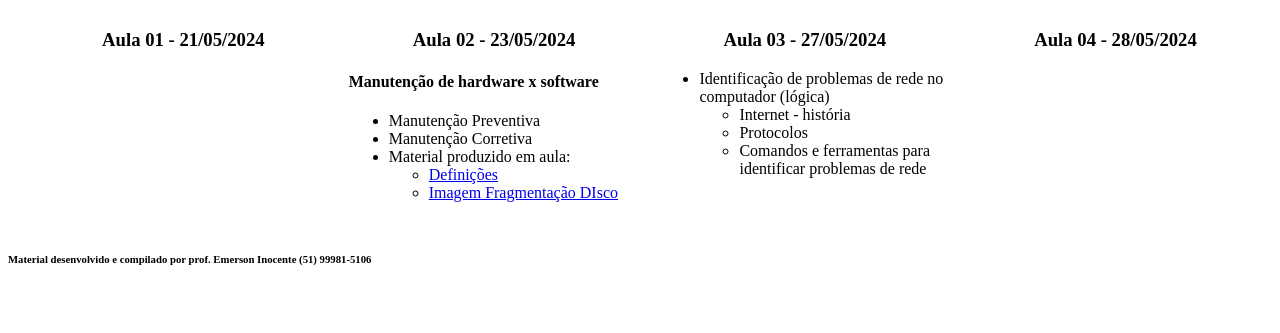
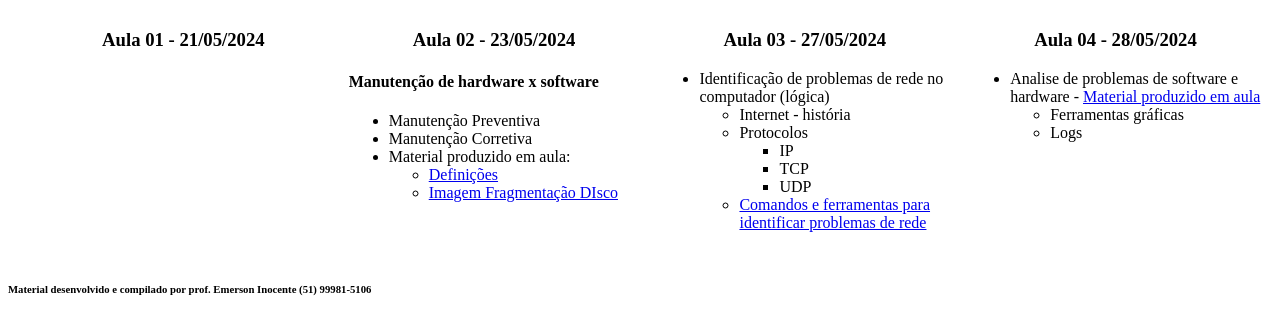
Before and after one commit to emersoninocente/uc03, a plain HTML site: page index.html in a window 1280 px wide. Shown: the part 207-540 px from the top of the page. Drawn offline with Linux system fonts and the light colour scheme.

Commit message:
Update aulas 03 e 04

```diff
--- a/index.html
+++ b/index.html
@@ -62,12 +62,24 @@
                         <ul>
                             <li>Internet - história</li>
                             <li>Protocolos</li>
-                            <li>Comandos e ferramentas para identificar problemas de rede</li>
+                            <ul>
+                                <li>IP</li>
+                                <li>TCP</li>
+                                <li>UDP</li>
+                            </ul>
+                            <li><a href="aula03/Problema_Rede_Computador.txt">Comandos e ferramentas para identificar problemas de rede</a></li>
                         </ul>
                     </ul>
                 </div>
                 <div class="col-25">
                     <h3>Aula 04 - 28/05/2024</h3>
+                    <ul>
+                        <li>Analise de problemas de software e hardware - <a href="aula04/Analise_Problemas_Software.txt">Material produzido em aula</a></li>
+                        <ul>
+                            <li>Ferramentas gráficas</li>
+                            <li>Logs</li>
+                        </ul>
+                    </ul>
                 </div>
             </div>
         </section>
```
